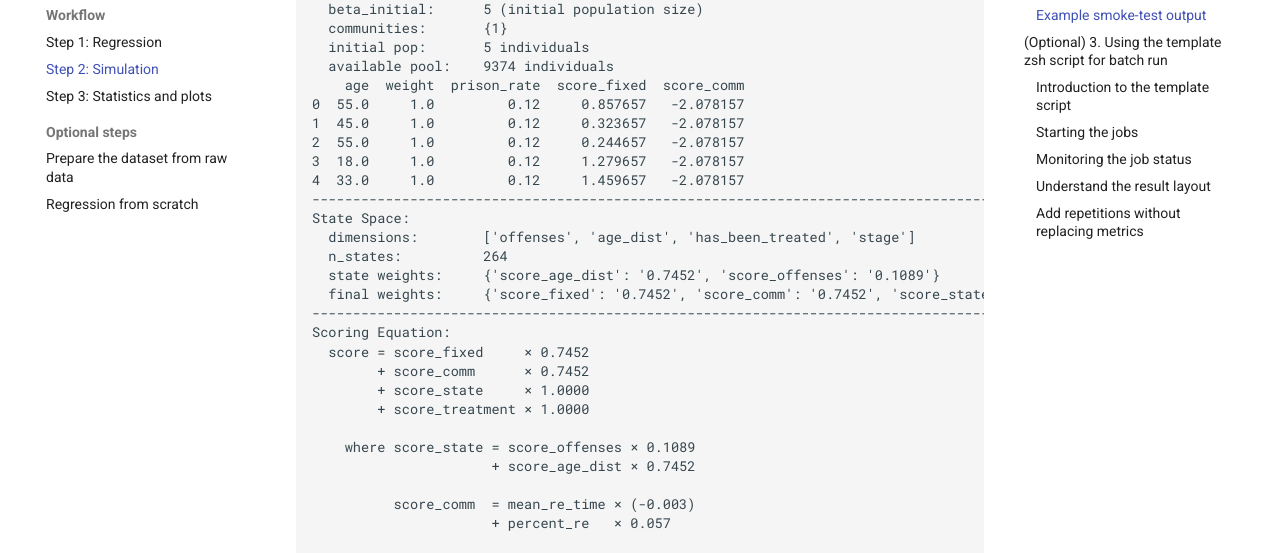
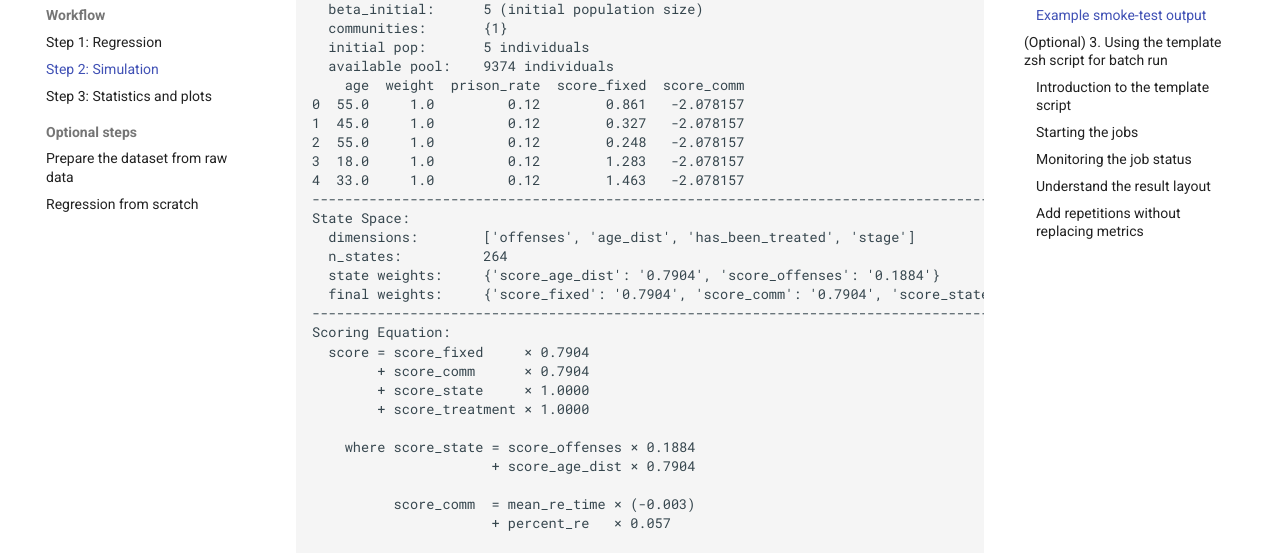
Before and after one commit to bzhangcw/code-simul-diversion, an MkDocs documentation site: the page built from docs/src/simulation_run.md, in a window 1280 px wide and 900 px high, scrolled down 2522 px. Shown: the part 165-718 px from the top of the window. Built offline with MkDocs 1.6.1 and Material for MkDocs 9.7.7, drawn with Linux system fonts in a browser that asks for light colours.

Commit message:
initialize~

```diff
--- a/docs/src/simulation_run.md
+++ b/docs/src/simulation_run.md
@@ -113,26 +113,26 @@ Population & Arrivals:
   initial pop:       5 individuals
   available pool:    9374 individuals
     age  weight  prison_rate  score_fixed  score_comm
-0  55.0     1.0         0.12     0.857657   -2.078157
-1  45.0     1.0         0.12     0.323657   -2.078157
-2  55.0     1.0         0.12     0.244657   -2.078157
-3  18.0     1.0         0.12     1.279657   -2.078157
-4  33.0     1.0         0.12     1.459657   -2.078157
+0  55.0     1.0         0.12        0.861   -2.078157
+1  45.0     1.0         0.12        0.327   -2.078157
+2  55.0     1.0         0.12        0.248   -2.078157
+3  18.0     1.0         0.12        1.283   -2.078157
+4  33.0     1.0         0.12        1.463   -2.078157
 --------------------------------------------------------------------------------------------------------------------------------------------
 State Space:
   dimensions:        ['offenses', 'age_dist', 'has_been_treated', 'stage']
   n_states:          264
-  state weights:     {'score_age_dist': '0.7452', 'score_offenses': '0.1089'}
-  final weights:     {'score_fixed': '0.7452', 'score_comm': '0.7452', 'score_state': '1.0000', 'score_treatment': '1.0000'}
+  state weights:     {'score_age_dist': '0.7904', 'score_offenses': '0.1884'}
+  final weights:     {'score_fixed': '0.7904', 'score_comm': '0.7904', 'score_state': '1.0000', 'score_treatment': '1.0000'}
 --------------------------------------------------------------------------------------------------------------------------------------------
 Scoring Equation:
-  score = score_fixed     × 0.7452
-        + score_comm      × 0.7452
+  score = score_fixed     × 0.7904
+        + score_comm      × 0.7904
         + score_state     × 1.0000
         + score_treatment × 1.0000
 
-    where score_state = score_offenses × 0.1089
-                      + score_age_dist × 0.7452
+    where score_state = score_offenses × 0.1884
+                      + score_age_dist × 0.7904
 
           score_comm  = mean_re_time × (-0.003)
                       + percent_re   × 0.057
```
